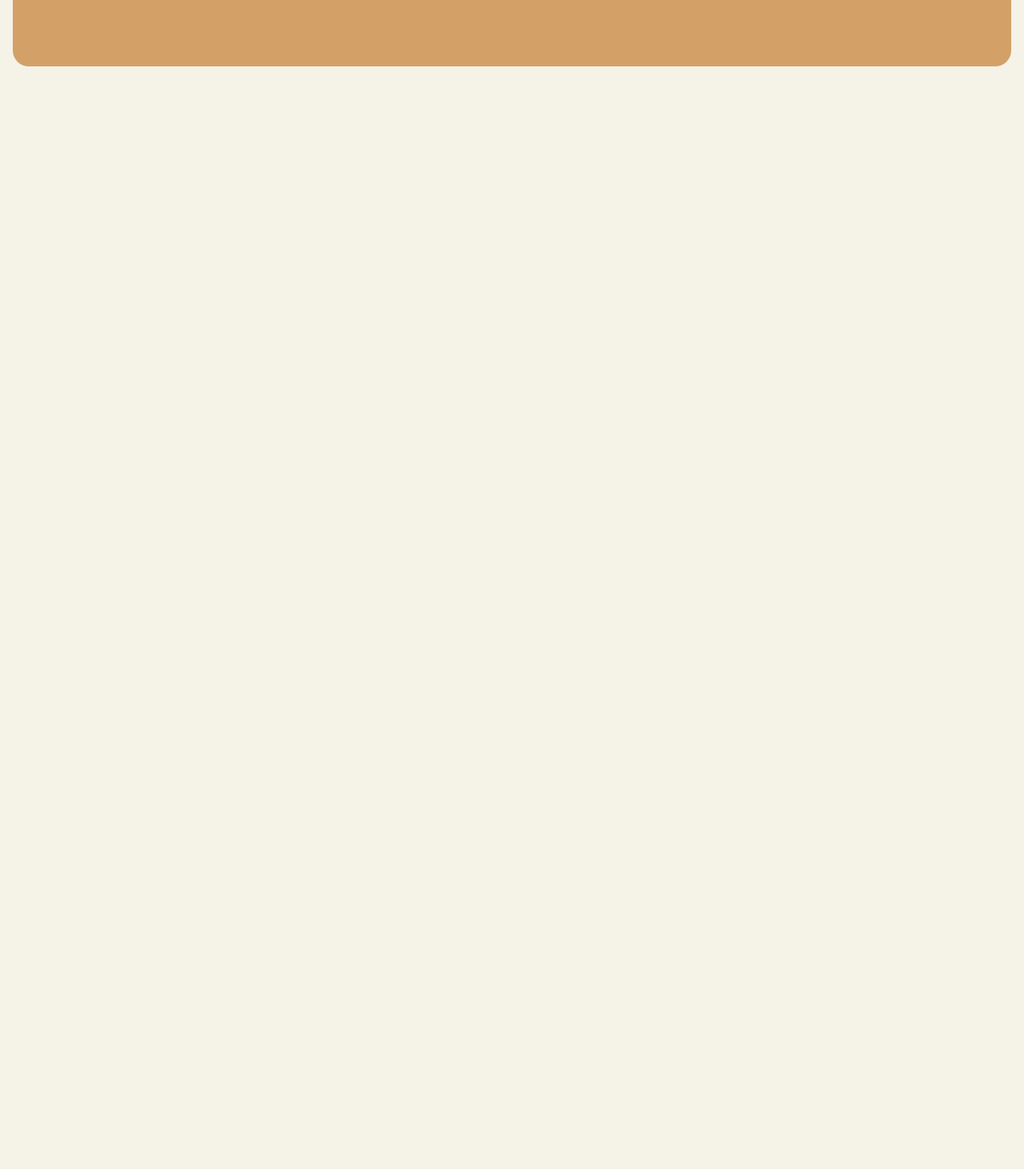
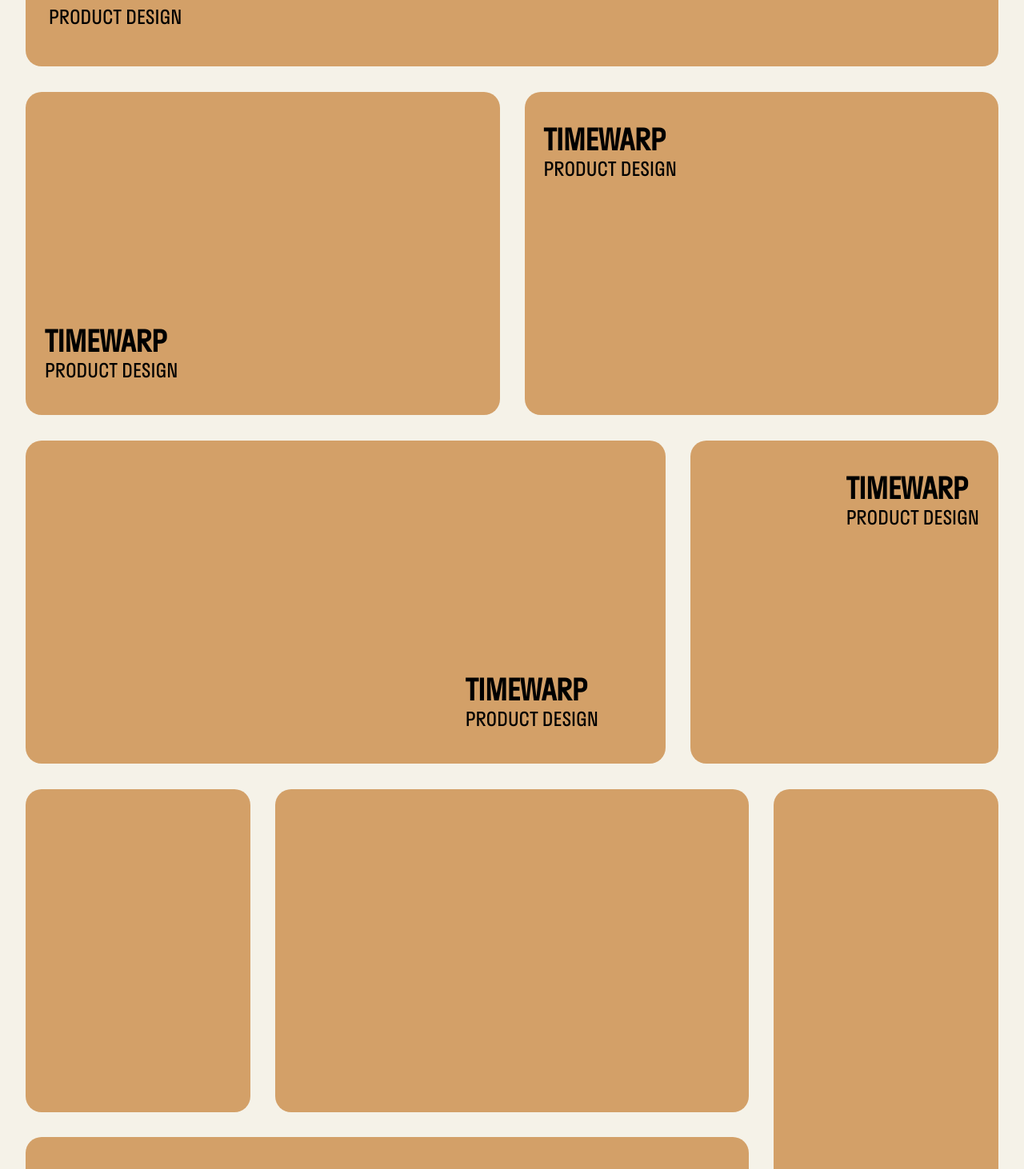
Before and after one commit to kalejaiyeoluwadara/afolabi, a Next.js app: page / in a window 1280 px wide. Shown: the part 1288-2750 px from the top of the page at 80% size. Before the commit the page ends 1371 px from the top, so only its background shows below. Built offline with nearby package versions, Linux system fonts and the light colour scheme.

Commit message:
created projects component

```diff
--- a/app/Hero/Projects.jsx
+++ b/app/Hero/Projects.jsx
@@ -2,12 +2,61 @@ import React from "react";
 
 function Projects() {
   return (
-    <main>
+    <main className="flex flex-col items-center gap-[32px] ">
       {/* Time warp */}
-      <section className="w-full h-[404px] rounded-[20px] bg-primary  ">
+      <section className="w-full flex items-end justify-start px-[29px] py-[46px] h-[404px] rounded-[20px] bg-primary  ">
         <div className="">
           <h2>TIMEWARP</h2>
+          <h4>PRODUCT DESIGN</h4>
         </div>
+      </section>
+
+      {/* unito and log */}
+      <section className="grid grid-cols-2 gap-[31px] justify-between w-full ">
+        <div className="h-[404px]  bg-primary rounded-[20px] w-auto  px-6  ">
+          <div className=" h-[404px] flex items-end justify-start w-full ">
+            <div className="mb-10">
+              <h2>TIMEWARP</h2>
+              <h4>PRODUCT DESIGN</h4>
+            </div>
+          </div>
+        </div>
+        <div className="h-[404px]  bg-primary rounded-[20px] w-auto px-6 ">
+          <div className=" h-[404px] flex items-start justify-start w-full ">
+            <div className="mt-10">
+              <h2>TIMEWARP</h2>
+              <h4>PRODUCT DESIGN</h4>
+            </div>
+          </div>
+        </div>
+      </section>
+
+      {/* Pewton and Tim */}
+      <section className="grid   grid-cols-3 w-full  gap-[31px]">
+        <div className="h-[404px] col-span-2 bg-primary rounded-[20px] w-auto  px-6  ">
+          <div className=" h-full flex items-end justify-end w-[692px] ">
+            <div className="mb-10">
+              <h2>TIMEWARP</h2>
+              <h4>PRODUCT DESIGN</h4>
+            </div>
+          </div>
+        </div>
+        <div className="h-[404px]  bg-primary rounded-[20px] w-auto px-6 ">
+          <div className="flex h-full items-start justify-end w-full ">
+            <div className="mt-10">
+              <h2>TIMEWARP</h2>
+              <h4>PRODUCT DESIGN</h4>
+            </div>
+          </div>
+        </div>
+      </section>
+      {/* last grid */}
+      <section className="grid grid-cols-4 relative  grid-rows-2 w-full h-auto gap-[31px]  ">
+        <div className="h-[404px] w-auto bg-primary rounded-[20px] "></div>
+        <div className="h-[404px] col-span-2 w-auto bg-primary rounded-[20px] "></div>
+        <div className="h-[559px] w-auto row-span-2 bg-primary rounded-[20px] "></div>
+        <div className="h-[404px] w-auto col-span-3  bg-primary rounded-[20px] "></div>
+        <div className="h-[250px] absolute bottom-0 right-0 w-[290px] bg-black rounded-[20px] "></div>
       </section>
     </main>
   );
--- a/app/page.js
+++ b/app/page.js
@@ -5,7 +5,7 @@ import Projects from "./Hero/Projects";
 
 export default function Home() {
   return (
-    <main className="overflow-x-hidden px-4">
+    <main className="overflow-x-hidden px-8 mb-8">
       <Hero />
       <Collections />
       <Projects />
```
